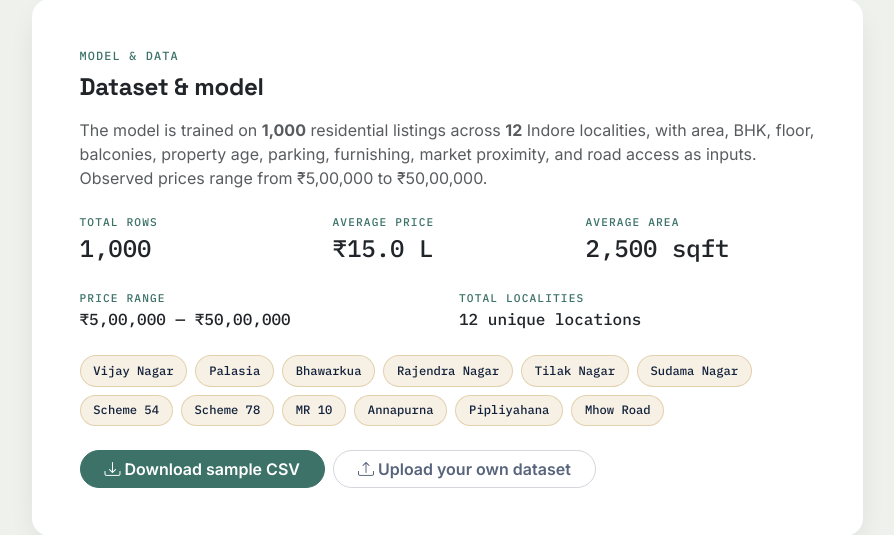
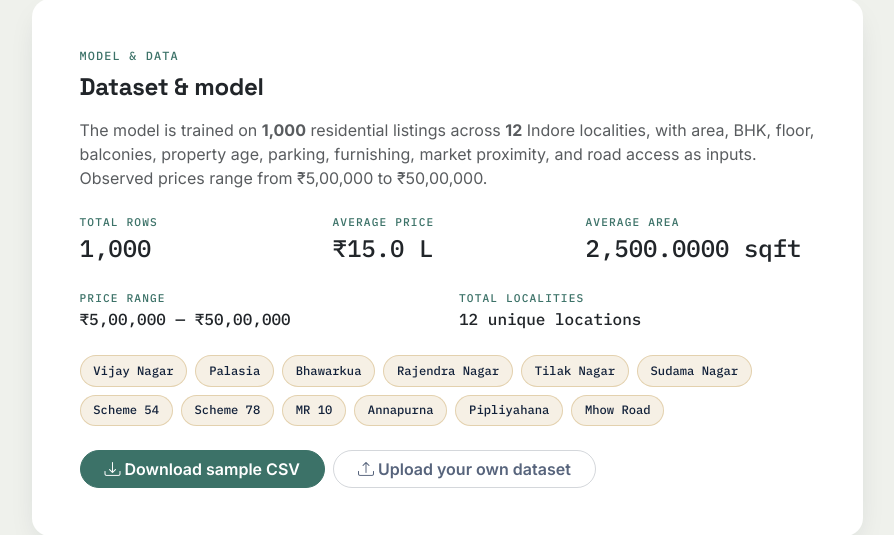
Before and after one commit to aneeshkumaryadav/House-Price-Prediction, a Flask app: page /dataset in a window 1280 px wide. Shown: the part 133-668 px from the top of the page, without its empty margins (193-1087 px from the left). Run offline with Flask 3, Linux system fonts and the light colour scheme.

Commit message:
Update the dataset.html file to shows only four digit after the decimal in the sqft field

```diff
--- a/templates/dataset.html
+++ b/templates/dataset.html
@@ -28,7 +28,7 @@
             </div>
             <div class="col-sm-4">
               <div class="form-eyebrow" style="font-size:.7rem;">Average Area</div>
-              <div class="text-mono fs-4">{{ "{:,}".format(stats.area_mean) }} sqft</div>
+              <div class="text-mono fs-4">{{ "{:,.4f}".format(stats.area_mean) }} sqft</div>
             </div>
           </div>
 
```
